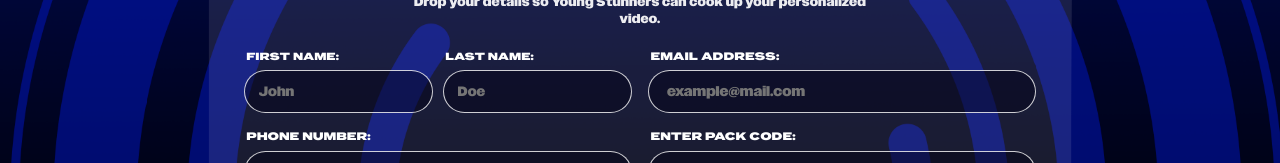
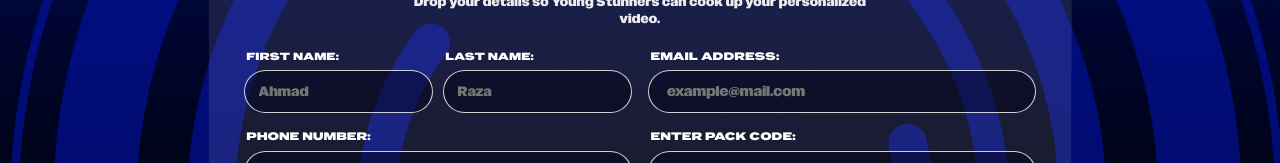
Before and after one commit to Eviar-Pakistan/pepsi-microsite, a React (Vite) app in the folder pepsi_frontend/: page / in a window 1280 px wide. Both pictures are taken after a click on the button "GET MY VIDEO". Shown: the part 275-438 px from the top of the page. Built offline with nearby package versions, Linux system fonts and the light colour scheme.

Commit message:
Update name placeholders to Ahmad and Raza

```diff
--- a/pepsi_frontend/src/screens/FormScreen.jsx
+++ b/pepsi_frontend/src/screens/FormScreen.jsx
@@ -253,7 +253,7 @@ export default function FormScreen({ onSubmit, onOpenTerms, onOpenPrivacy }) {
                   maxLength={NAME_PART_MAX}
                   pattern="[A-Za-z]+( [A-Za-z]+)*"
                   title="English letters only, up to 20 characters"
-                  placeholder="John"
+                  placeholder="Ahmad"
                   required
                   disabled={isSubmitting}
                 />
@@ -271,7 +271,7 @@ export default function FormScreen({ onSubmit, onOpenTerms, onOpenPrivacy }) {
                   maxLength={NAME_PART_MAX}
                   pattern="[A-Za-z]+( [A-Za-z]+)*"
                   title="English letters only, up to 20 characters"
-                  placeholder="Doe"
+                  placeholder="Raza"
                   required
                   disabled={isSubmitting}
                 />
```
